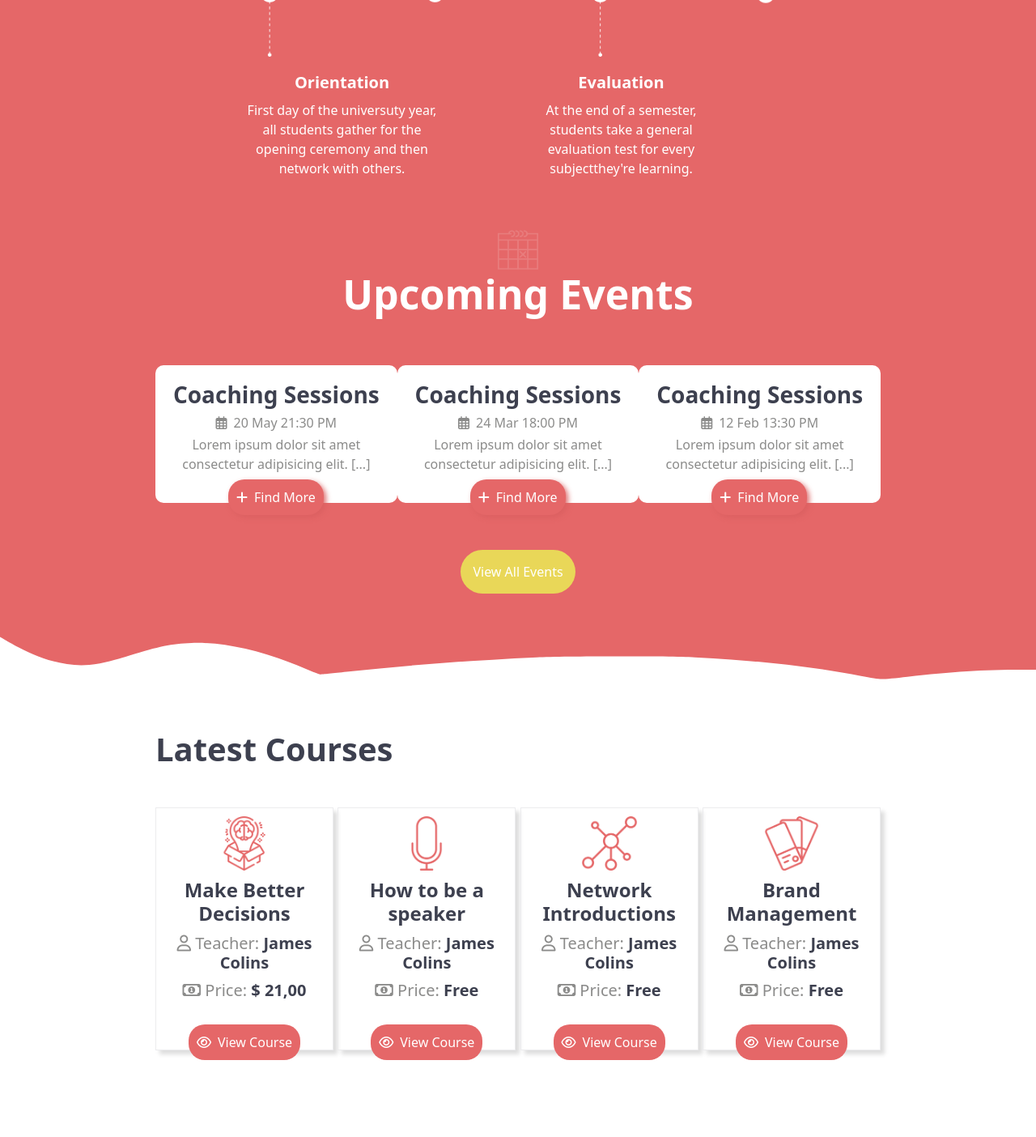
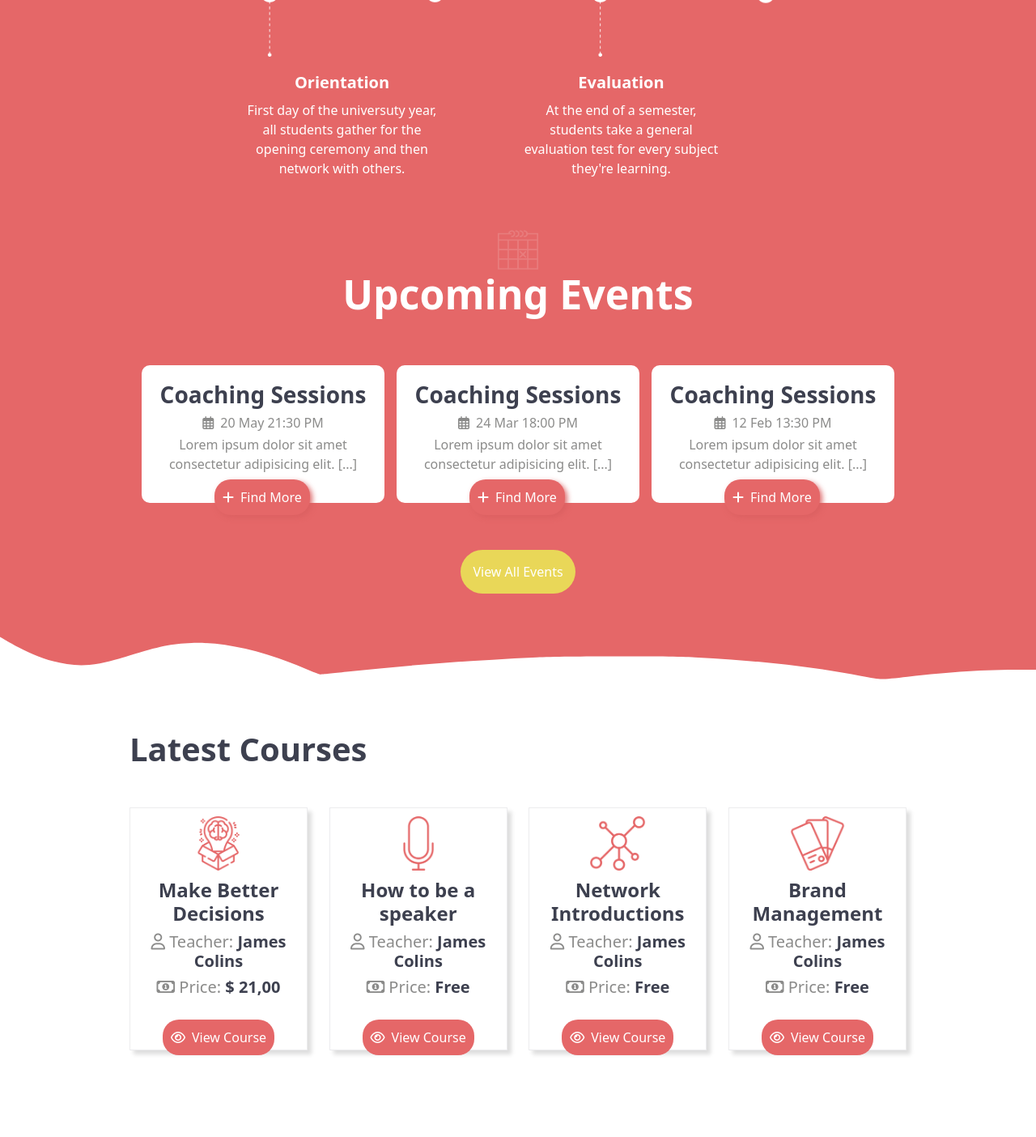
Before and after one commit to albertostizzoli/proj-html-vuejs, a Vue app: page / in a window 1280 px wide. Shown: the part 2740-4144 px from the top of the page at 81% size. Built offline with nearby package versions, Linux system fonts and the light colour scheme.

Commit message:
Last Modifications with SASS

```diff
--- a/src/components/CoursesSection.vue
+++ b/src/components/CoursesSection.vue
@@ -3,7 +3,7 @@
         <div class="wawe">
             <img src="/img/svg-1.svg" alt="">
         </div>
-        <div class="courses-box d-flex justify-content-between flex-wrap">
+        <div class="courses-box d-flex justify-content-between flex-wrap w-75">
             <h2>Latest Courses</h2>
             <div class="card-box" v-for="(element, index) in store.courses" :key="index">
                 <img :src="`/img/${element.image}`" alt="courses">
@@ -48,7 +48,6 @@ h2 {
 }
 
 .courses-box {
-    width: 70%;
     margin: 0 auto;
 
     .card-box {
@@ -63,10 +62,6 @@ h2 {
         h4 {
             color: #3D404F;
             font-weight: 900;
-        }
-
-        h5 {
-            margin: 10px;
         }
 
         b {
--- a/src/components/EventsSection.vue
+++ b/src/components/EventsSection.vue
@@ -2,7 +2,7 @@
     <section class="events text-center text-white pt-5 pb-5">
         <img src="/img/upcoming-events-calendar-icon.png" alt="">
         <h2>Upcoming Events</h2>
-        <div class="box">
+        <div class="box d-flex justify-content-evenly w-75">
             <div class="boxes" v-for="(element, index) in store.events" :key="index">
                 <h3>{{ element.title }}</h3>
                 <h6><i class="fa-regular fa-calendar-days pe-2"></i>{{ element.date }}</h6>
@@ -48,9 +48,6 @@ export default {
     }
 
     .box {
-        display: flex;
-        justify-content: space-evenly;
-        width: 70%;
         margin: 0 auto;
 
         .boxes {
--- a/src/components/FooterSection.vue
+++ b/src/components/FooterSection.vue
@@ -1,5 +1,5 @@
 <template>
-    <div class="footer">
+    <div class="footer d-flex">
         <div class="buttons">
             <button class="footer-button">
                 <a href="#"><img src="/img/svg-3.svg" alt="Purchase">Purchase Theme</a>
@@ -16,7 +16,7 @@
             <a href="#"><i class="fa-brands fa-twitter socials p-3 me-2"></i></a>
             <a href="#"><i class="fa-brands fa-instagram socials p-3 me-2"></i></a>
         </div>
-        <div class="links">
+        <div class="links d-flex">
             <div class="text-white">
                 <h3 class="mb-2 fs-5 ps-4">Get EduPrime</h3>
                 <ul class="pt-2">
@@ -51,7 +51,7 @@
             </div>
             <p>ModelTheme.All rights reserved.</p>
         </div>
-        <div class="background">
+        <div class="background d-flex justify-content-end align-items-end">
             <a href="#"><img src="/img/back-to-top-arrow.svg" alt="Arrow"></a>
         </div>
     </div>
@@ -87,7 +87,6 @@ ul li {
 .footer {
     height: 400px;
     background-color: #E56768;
-    display: flex;
     padding-top: 100px;
     color: #ffffffCC;
 
@@ -139,7 +138,6 @@ ul li {
     }
 
     .links {
-        display: flex;
         width: 40%;
     }
 
@@ -177,9 +175,6 @@ ul li {
     }
 
     .background {
-        display: flex;
-        align-items: flex-end;
-        justify-content: flex-end;
         width: 10%;
 
         img {
--- a/src/components/UniversitySection.vue
+++ b/src/components/UniversitySection.vue
@@ -10,14 +10,14 @@
                 <div class="d-flex justify-content-center">
                     <div class="text w-25 mt-5">
                         <h4>Demo Classes</h4>
-                        <p>In the first students try to accomodate with the teaching style and choose their optional courses.</p>
+                        <p>In the first week students try to accomodate with the teaching style and choose their optional courses.</p>
                     </div>
                     <div class="text w-25 mt-5">
                         <h4>Graduation Day</h4>
                         <p>On the day of graduation, all students gather for the ceremony and then network and party among others.</p>
                     </div>
                 </div>
-                <img src="/img/Timeline-Item.png" alt="Time-item">
+                <img src="/img/Timeline-Item.png" alt="Timeline-item">
                 <div class="orientation d-flex">
                     <div class="text-2 w-25">
                         <h4>Orientation</h4>
@@ -25,7 +25,7 @@
                     </div>
                     <div class="text-2 w-25">
                         <h4>Evaluation</h4>
-                        <p>At the end of a semester, students take a general evaluation test for every subjectthey're learning.</p>
+                        <p>At the end of a semester, students take a general evaluation test for every subject they're learning.</p>
                     </div>
                 </div>
             </div>
@@ -41,8 +41,6 @@ export default {
 </script>
 
 <style lang="scss" scoped>
-
-
     .contents {
         background-color: #E56768;
 
```
Also changed, not shown: src/components/FirstSection.vue (+6 -3 lines), src/components/HeaderSection.vue (+4 -3 lines), 1 other file (tests, documents, lock files or other folders).
